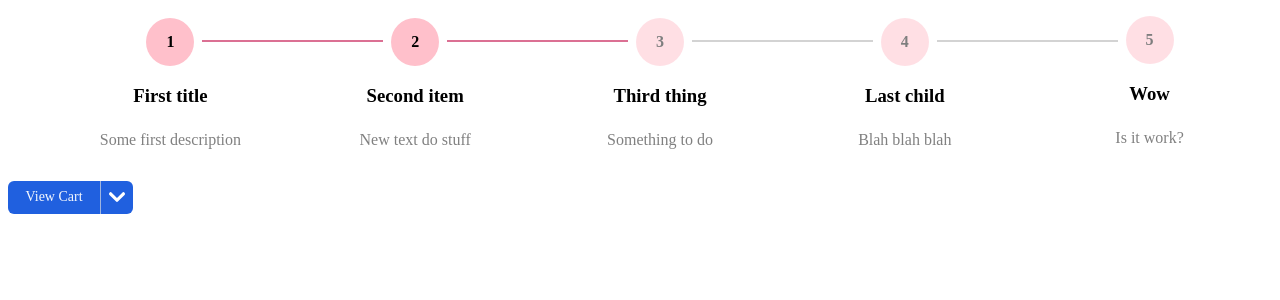
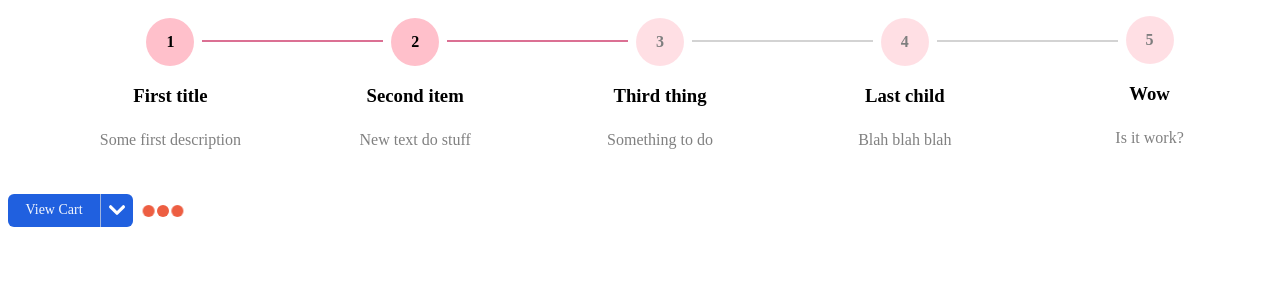
Before and after one commit to vukolovanton/boring-react-components, a React (Vite) app: page / in a window 1280 px wide. Shown: the top 300 px of the page. Built offline with nearby package versions, Linux system fonts and the light colour scheme.

Commit message:
Spinner component

```diff
--- a/src/App.tsx
+++ b/src/App.tsx
@@ -1,6 +1,7 @@
 import { Stepper } from '@/components/Stepper';
 import { SplitButton } from '@/components/SplitButton';
 import { SplitButtonItems } from '@/interfaces/splitButton/SplitButton.interfaces';
+import { Spinner } from './components/Spinner';
 
 const steps = [
 	{
@@ -64,6 +65,7 @@ function App() {
 					descriptionFont: '10px Helvetica bold',
 				}}
 			/>
+			<Spinner />
 		</div>
 	);
 }
--- /dev/null
+++ b/src/components/Spinner/Spinner.module.scss
@@ -0,0 +1,64 @@
+.spinner {
+	position: relative;
+	margin: calc(var(--size) * 2);
+	display: inline-block;
+	vertical-align: middle;
+	width: var(--size);
+	height: var(--size);
+	border-radius: 50%;
+	background-color: var(--color);
+
+	&::before,
+	&::after {
+		position: absolute;
+		display: inline-block;
+		vertical-align: middle;
+		height: var(--size);
+		width: var(--size);
+		border-radius: 50%;
+		content: '';
+		background-color: inherit;
+	}
+
+	&::before {
+		transform: translateX(-120%);
+		transform-origin: calc(var(--size) * 2) 50%;
+		animation: orbit-1 1s infinite linear;
+	}
+
+	&::after {
+		transform: translateX(120%);
+		transform-origin: calc(-1 * var(--size)) 50%;
+		animation: orbit-2 1s infinite linear;
+	}
+}
+
+@keyframes orbit-1 {
+	0% {
+		transform: translateX(-120%) rotate(180deg);
+	}
+	30% {
+		transform: translateX(-120%) rotate(0deg);
+	}
+	70% {
+		transform: translateX(-120%) rotate(0deg);
+	}
+	100% {
+		transform: translateX(-120%) rotate(-180deg);
+	}
+}
+
+@keyframes orbit-2 {
+	0% {
+		transform: translateX(120%) rotate(180deg);
+	}
+	30% {
+		transform: translateX(120%) rotate(0deg);
+	}
+	70% {
+		transform: translateX(120%) rotate(0deg);
+	}
+	100% {
+		transform: translateX(120%) rotate(-180deg);
+	}
+}
--- /dev/null
+++ b/src/components/Spinner/Spinner.tsx
@@ -0,0 +1,18 @@
+import { SpinnerProps } from '@/interfaces/spinner/Spinner.interfaces';
+import React, { useMemo } from 'react';
+import style from './Spinner.module.scss';
+
+const Spinner: React.FC<SpinnerProps> = ({ styles = {} }) => {
+	const { size = '12px', color = '#ed5e42' } = styles;
+
+	const cssVariables = useMemo(() => {
+		return {
+			'--size': size,
+			'--color': color,
+		};
+	}, []) as React.CSSProperties;
+
+	return <div className={style['spinner']} style={cssVariables}></div>;
+};
+
+export { Spinner };
--- /dev/null
+++ b/src/components/Spinner/index.tsx
@@ -0,0 +1 @@
+export { Spinner } from './Spinner';
--- /dev/null
+++ b/src/interfaces/spinner/Spinner.interfaces.ts
@@ -0,0 +1,6 @@
+export interface SpinnerProps {
+	styles: {
+		size: string;
+		color: string;
+	};
+}
```
